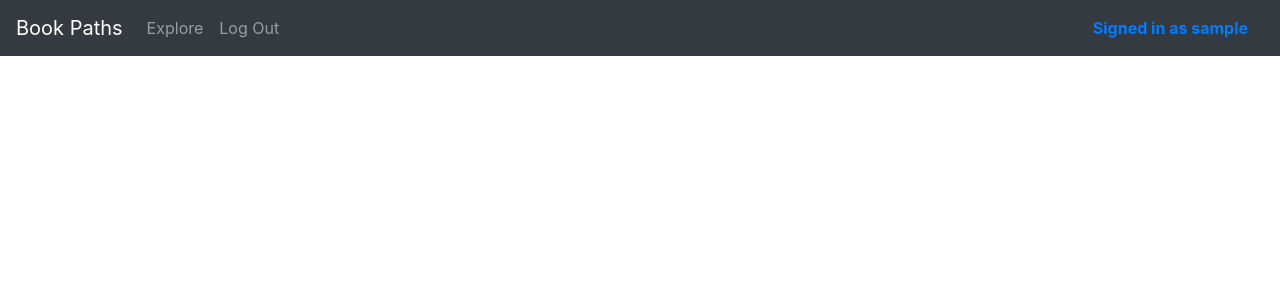
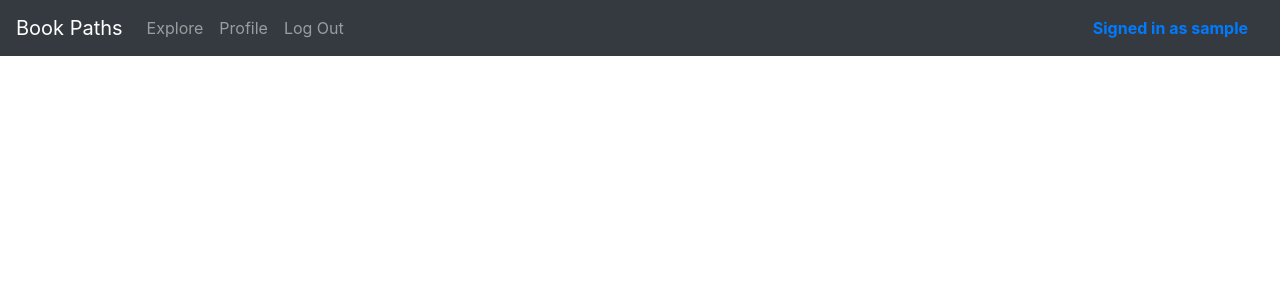
Before and after one commit to DamianRubio/bookpaths, a Django app: page / in a window 1280 px wide. Shown: the top 300 px of the page. Run offline with Django 3.2, Linux system fonts and the light colour scheme; the visitor is signed in with stand-in values (Sample User, id 1); some libraries are stand-ins or nearby versions.

Commit message:
Started working on user profiles of the Capstone project.

```diff
--- a/bookpaths_app/templates/bookpaths_app/layout.html
+++ b/bookpaths_app/templates/bookpaths_app/layout.html
@@ -28,6 +28,9 @@
                         <a class="nav-link" href="{% url 'categories' %}">Explore</a>
                     </li>
                     {% if user.is_authenticated %}
+                    <li class="nav-item">
+                        <a class="nav-link" href="{% url 'profile' %}">Profile</a>
+                    </li>
                     <li class="nav-item">
                         <a class="nav-link" href="{% url 'logout' %}">Log Out</a>
                     </li>
--- a/bookpaths_app/urls.py
+++ b/bookpaths_app/urls.py
@@ -7,5 +7,6 @@ urlpatterns = [
     path("login", views.login_view, name="login"),
     path("logout", views.logout_view, name="logout"),
     path("register", views.register, name="register"),
+    path("profile", views.profile, name="profile"),
     path("categories", views.categories, name="categories")
 ]
--- a/bookpaths_app/views.py
+++ b/bookpaths_app/views.py
@@ -1,10 +1,12 @@
 from django.contrib.auth import authenticate, login, logout
+from django.contrib.auth.decorators import login_required
 from django.db import IntegrityError
 from django.http import HttpResponse, HttpResponseRedirect
 from django.shortcuts import render
 from django.urls import reverse
 
 from .models import User
+
 
 def categories(request):
     return render(request, "bookpaths_app/index.html")
@@ -64,3 +66,8 @@ def register(request):
         return HttpResponseRedirect(reverse("index"))
     else:
         return render(request, "bookpaths_app/register.html")
+
+
+@login_required
+def profile(request):
+    return render(request, "bookpaths_app/profile.html")
```
Also changed, not shown: bookpaths_app/templates/bookpaths_app/profile.html (added, +9 -0 lines), README.md.
